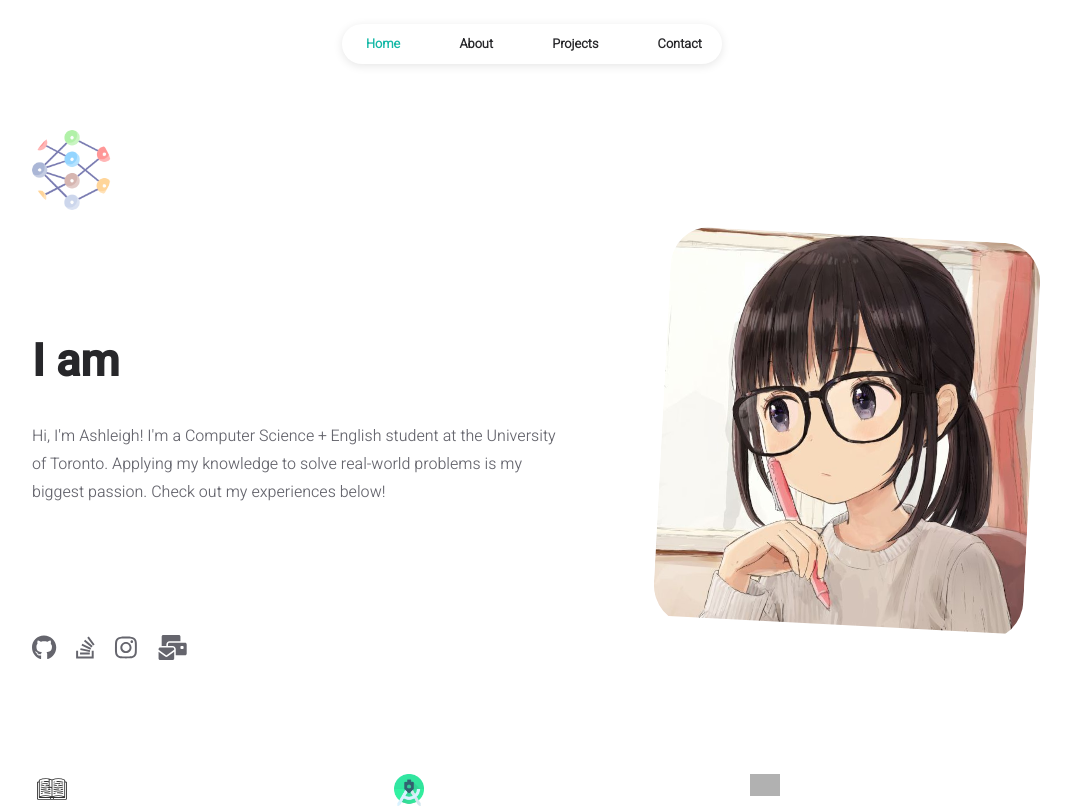
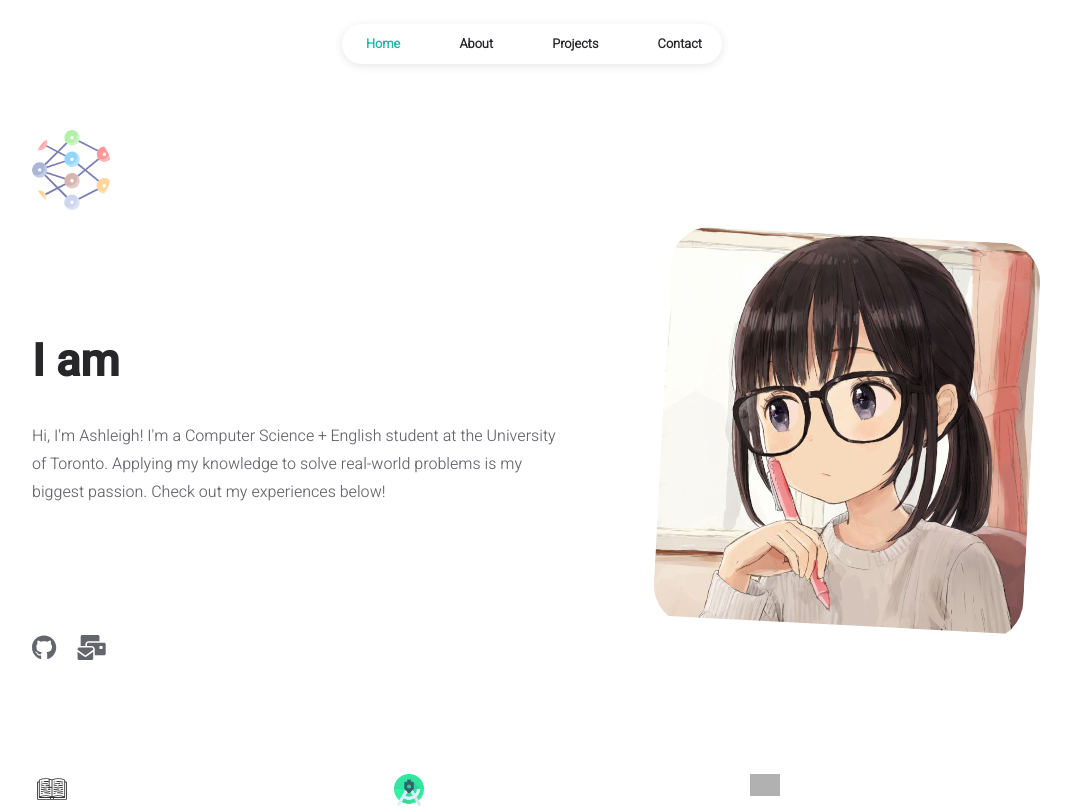
Before and after one commit to ashleighliu/ashleighliu.github.io, a React (Create React App) app: page / in a window 1280 px wide. Shown: the top 808 px of the page, without its empty margins (108-1179 px from the left). Built offline with nearby package versions, Linux system fonts and the light colour scheme; grey boxes are pictures that could not be loaded.

Commit message:
Update socials

```diff
--- a/src/pages/homepage.jsx
+++ b/src/pages/homepage.jsx
@@ -6,7 +6,7 @@ import { FontAwesomeIcon } from "@fortawesome/react-fontawesome";
 import {
 	faTwitter,
 	faGithub,
-	faStackOverflow,
+	faLinkedIn,
 	faInstagram,
 } from "@fortawesome/free-brands-svg-icons";
 
@@ -149,8 +149,8 @@ const Homepage = () => {
 
 							<a
 								href={INFO.socials.github}
-								target="_blank"
-								rel="noreferrer"
+								target="https://github.com/ashleighliu"
+								rel="https://github.com/ashleighliur"
 							>
 								<FontAwesomeIcon
 									icon={faGithub}
@@ -158,27 +158,18 @@ const Homepage = () => {
 								/>
 							</a>
 							<a
-								href={INFO.socials.stackoverflow}
-								target="_blank"
-								rel="noreferrer"
+								href={INFO.socials.linkedin}
+								target="https://www.linkedin.com/in/ashleigh-liu/"
+								rel="https://www.linkedin.com/in/ashleigh-liu/"
 							>
 								<FontAwesomeIcon
-									icon={faStackOverflow}
+									icon={faLinkedIn}
 									className="homepage-social-icon"
 								/>
 							</a>
+
 							<a
-								href={INFO.socials.instagram}
-								target="_blank"
-								rel="noreferrer"
-							>
-								<FontAwesomeIcon
-									icon={faInstagram}
-									className="homepage-social-icon"
-								/>
-							</a>
-							<a
-								href={`mailto:${INFO.main.email}`}
+								href="mailto:ashleigh.liu@mail.utoronto.ca"
 								target="_blank"
 								rel="noreferrer"
 							>
```
